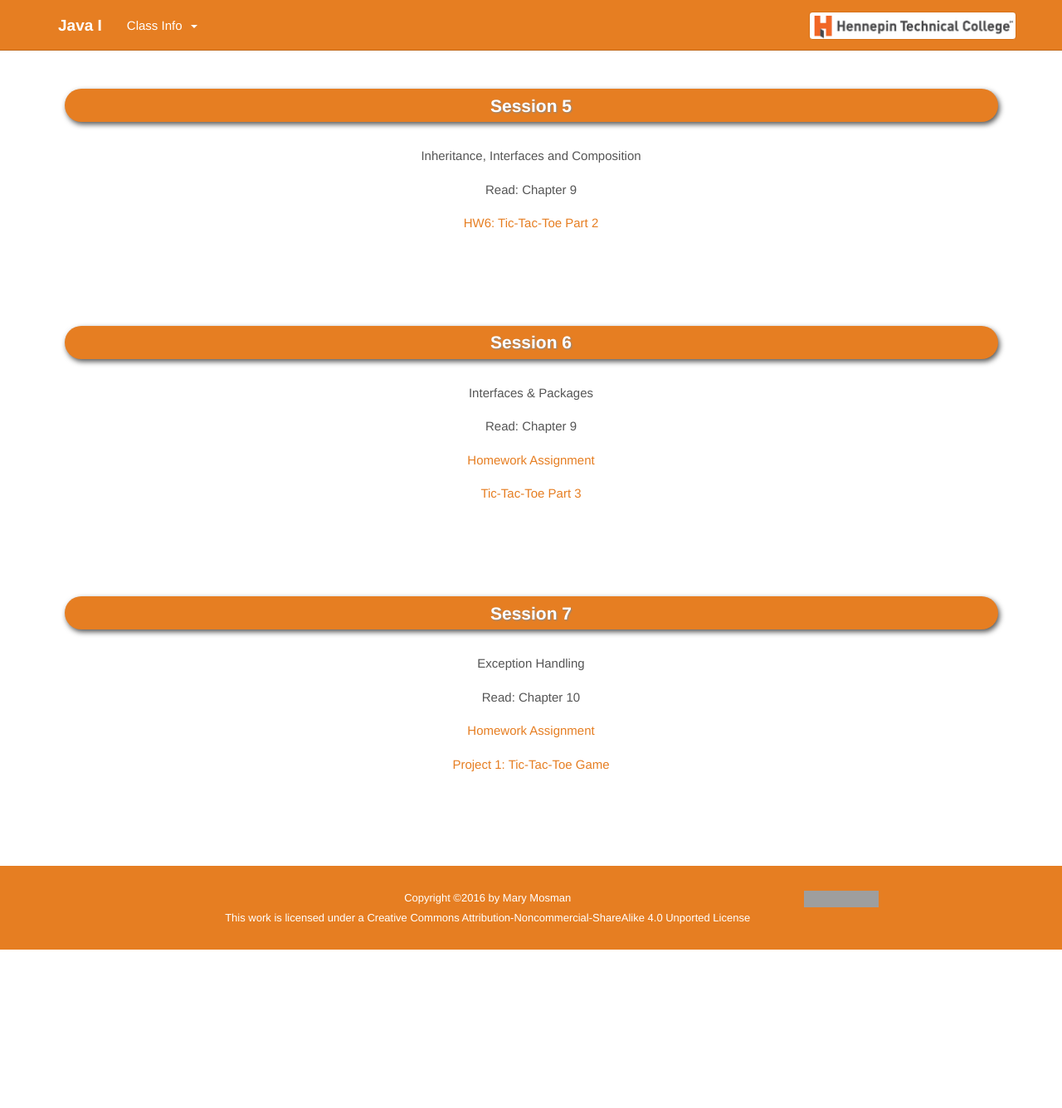
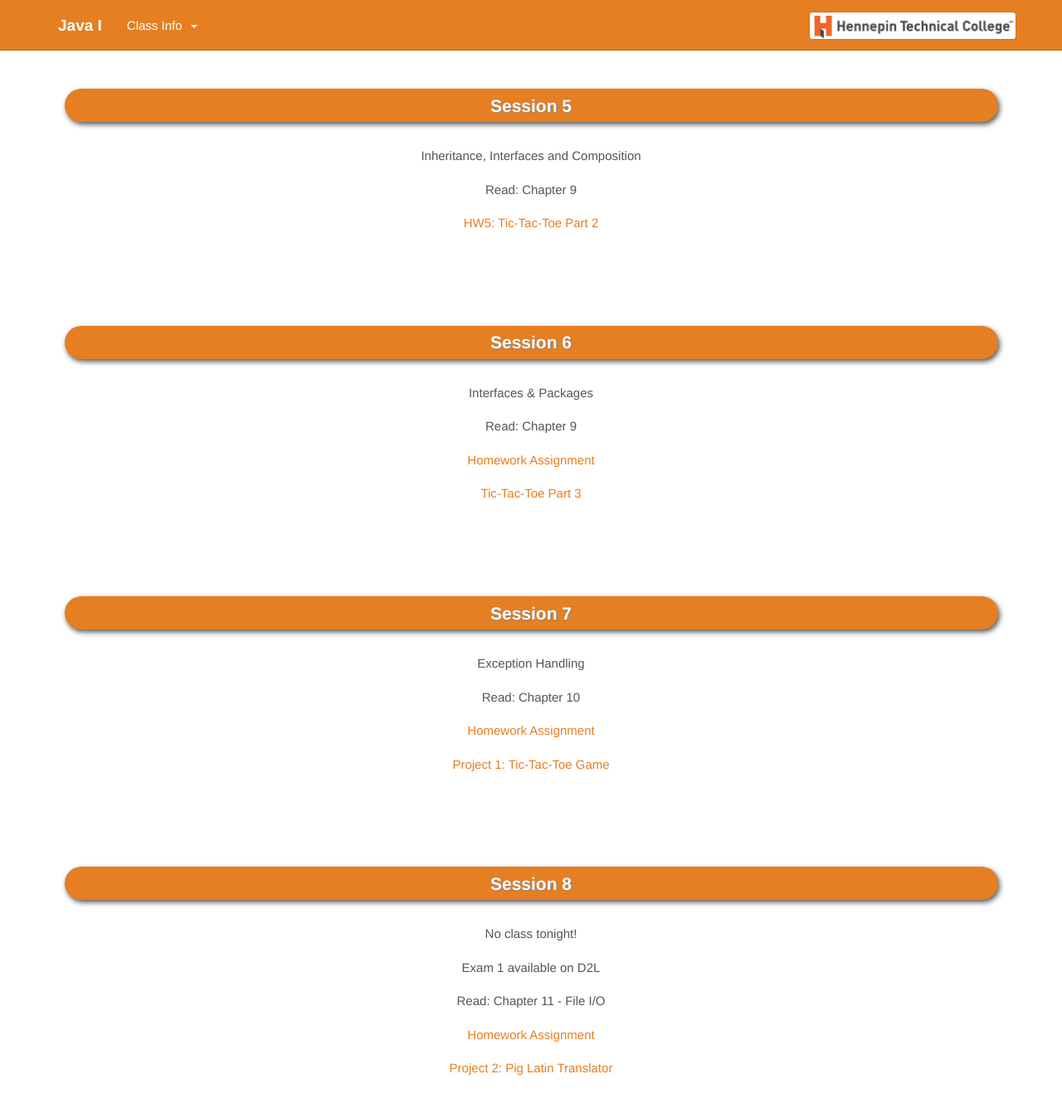
Before and after one commit to htc-ccis2595/htc-ccis2525, a Jekyll site: the page built from _semesters/2016_1_Spring.md, in a window 1280 px wide and 1400 px high, scrolled down 1457 px. Shown: the top 1336 px of the window at 83% size. Built offline with Jekyll 4.4.1, drawn with Linux system fonts in a browser that asks for light colours; some web fonts are replaced; before the commit the page ends 2602 px from its top, so only the background shows below that; some of the changed text lies outside the part shown; grey boxes are pictures that could not be loaded.

Commit message:
updates w7

```diff
--- a/_layouts/semester.html
+++ b/_layouts/semester.html
@@ -49,7 +49,6 @@ layout: page
     </p>
     {% endif %}
 
-
     {% if session.additional_url %}
     <p>
       <a href="{{ session.additional_url | prepend: site.baseurl }}">Additional Resources</a>
--- a/_semesters/2016_1_Spring.md
+++ b/_semesters/2016_1_Spring.md
@@ -73,7 +73,7 @@ sessions:
 
     project:
       url: "/assets/assignments/tictactoe.pdf"
-      title: "HW6: Tic-Tac-Toe Part 2"
+      title: "HW5: Tic-Tac-Toe Part 2"
 
   - #Session 6
     lectures:
@@ -110,4 +110,21 @@ sessions:
 
     practice_url: "/assets/assignments/HW7.html"
 
+  - #Session 7
+    lectures:
+      -
+        title: "No class tonight!"
+      -
+        title: "Exam 1 available on D2L"
+
+    readings:
+      -
+        title: "Chapter 11 - File I/O"
+
+    project:
+      url: "/assets/assignments/piglatin.pdf"
+      title: "Project 2:  Pig Latin Translator"
+
+    practice_url: "/assets/assignments/HW8.html"
+
 ---
```
Also changed, not shown: other parts of _semesters/2016_1_Spring.md (+1 -1 lines), assets/assignments/HW8.md (added, +30 -0 lines).
